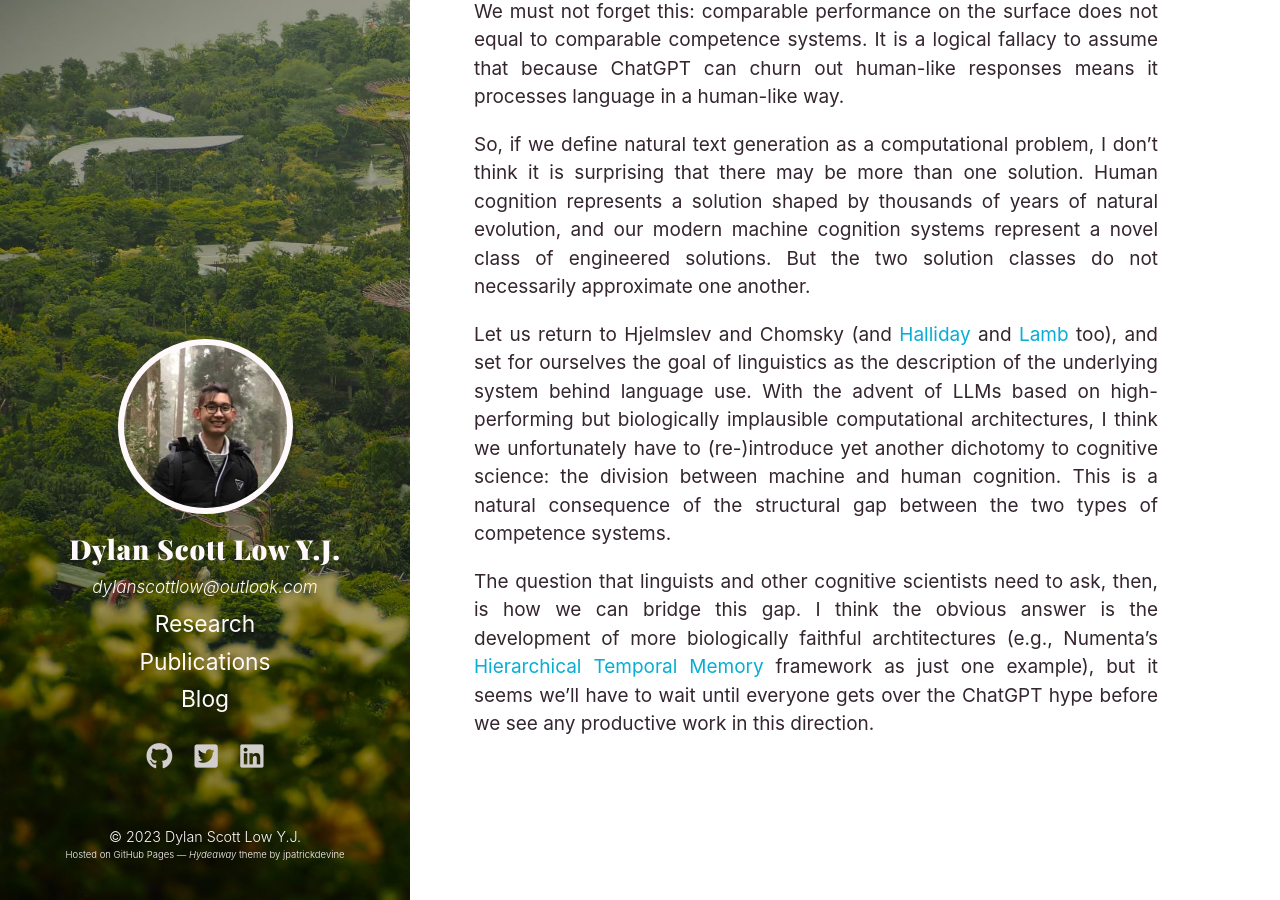
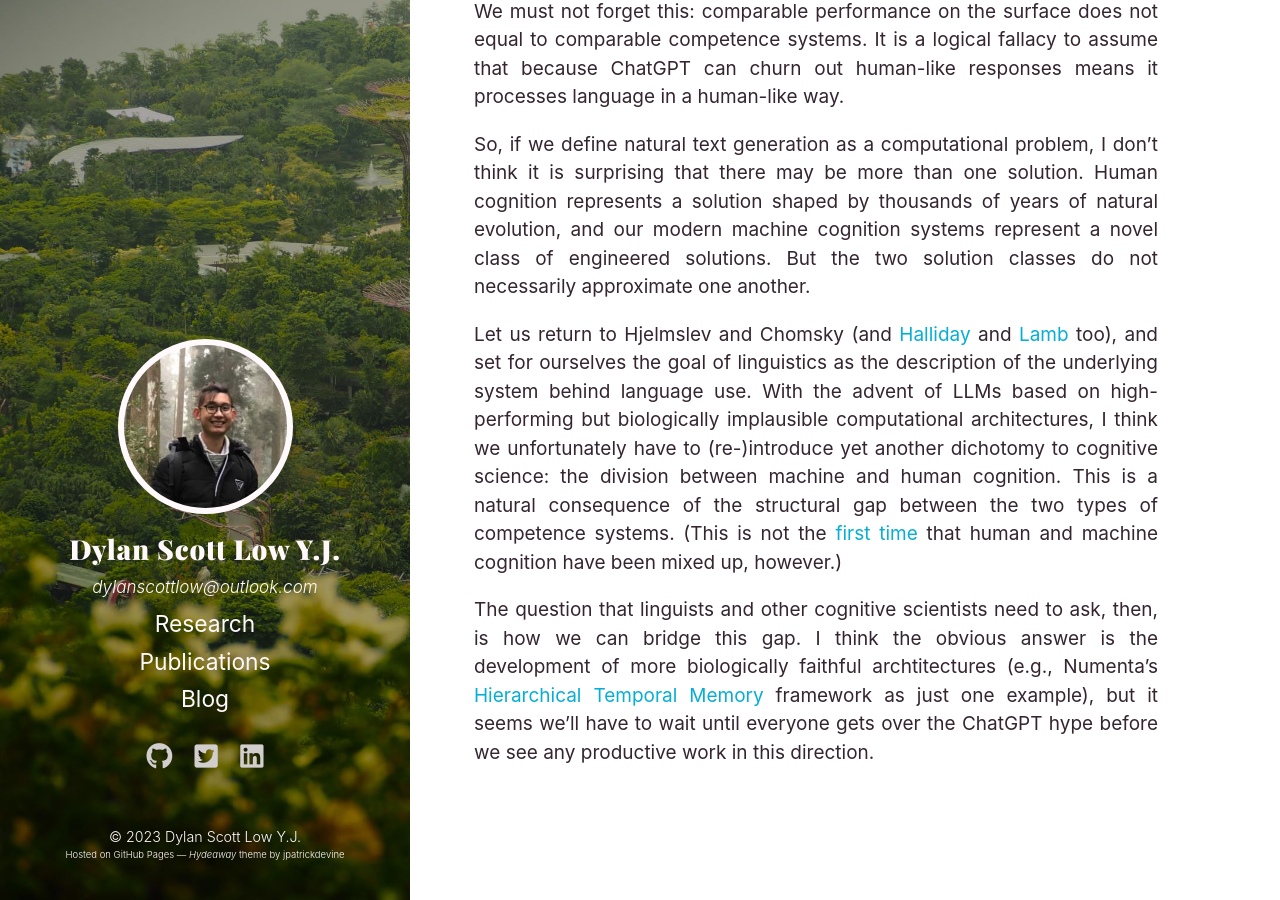
Before and after one commit to dylanscottlow/dylanscottlow.github.io, a Jekyll site: the page built from _posts/2023-04-04-thoughts-on-LLMs.md, in a window 1280 px wide and 900 px high, scrolled down 2989 px. Built offline with Jekyll 4.4.1, drawn with Linux system fonts in a browser that asks for light colours; a style sheet for code colours, icons or effects is not loaded.

Commit message:
Add new sentence on brain-computer metaphor

```diff
--- a/_posts/2023-04-04-thoughts-on-LLMs.md
+++ b/_posts/2023-04-04-thoughts-on-LLMs.md
@@ -50,6 +50,6 @@ We must not forget this: comparable performance on the surface does not equal to
 
 So, if we define natural text generation as a computational problem, I don't think it is surprising that there may be more than one solution. Human cognition represents a solution shaped by thousands of years of natural evolution, and our modern machine cognition systems represent a novel class of engineered solutions. But the two solution classes do not necessarily approximate one another.
 
-Let us return to Hjelmslev and Chomsky (and <a href="https://en.wikipedia.org/wiki/Michael_Halliday" target="_blank" rel="noopener noreferrer">Halliday</a> and <a href="https://en.wikipedia.org/wiki/Sydney_Lamb" target="_blank" rel="noopener noreferrer">Lamb</a> too), and set for ourselves the goal of linguistics as the description of the underlying system behind language use. With the advent of LLMs based on high-performing but biologically implausible computational architectures, I think we unfortunately have to (re-)introduce yet another dichotomy to cognitive science: the division between machine and human cognition. This is a natural consequence of the structural gap between the two types of competence systems.
+Let us return to Hjelmslev and Chomsky (and <a href="https://en.wikipedia.org/wiki/Michael_Halliday" target="_blank" rel="noopener noreferrer">Halliday</a> and <a href="https://en.wikipedia.org/wiki/Sydney_Lamb" target="_blank" rel="noopener noreferrer">Lamb</a> too), and set for ourselves the goal of linguistics as the description of the underlying system behind language use. With the advent of LLMs based on high-performing but biologically implausible computational architectures, I think we unfortunately have to (re-)introduce yet another dichotomy to cognitive science: the division between machine and human cognition. This is a natural consequence of the structural gap between the two types of competence systems. (This is not the <a href="https://www.frontiersin.org/articles/10.3389/fevo.2022.878729/full" target="_blank" rel="noopener noreferrer">first time</a> that human and machine cognition have been mixed up, however.)
 
 The question that linguists and other cognitive scientists need to ask, then, is how we can bridge this gap. I think the obvious answer is the development of more biologically faithful archtitectures (e.g., Numenta's <a href="https://www.numenta.com/blog/2019/10/24/machine-learning-guide-to-htm/" target="_blank" rel="noopener noreferrer">Hierarchical Temporal Memory</a> framework as just one example), but it seems we'll have to wait until everyone gets over the ChatGPT hype before we see any productive work in this direction.
```
